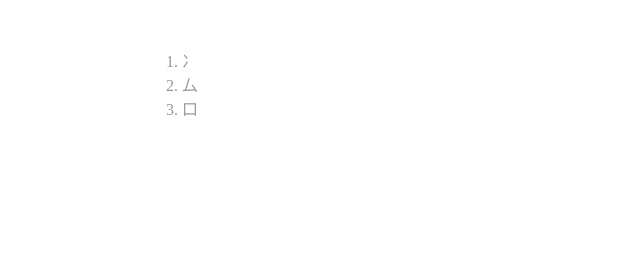
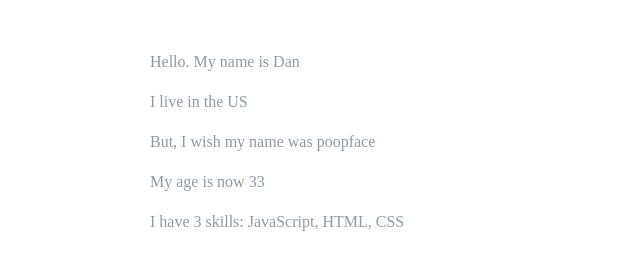
Before and after one commit to danweiner/js-cheatsheets, a plain HTML site: page index.html in a window 1280 px wide. Shown: the whole page, without its empty margins (0-640 px from the left). Drawn offline with nearby package versions, Linux system fonts and the light colour scheme.

Commit message:
added content to array and object sections

```diff
--- a/cheatsheet.js
+++ b/cheatsheet.js
@@ -348,28 +348,175 @@ Arrays
 
 
 
-function printList( list ) {
-  var listHTML = '<ol>';
-  for (var i = 0; i < list.length; i += 1) {
-    listHTML += '<li>' + list[i] + '</li>';
-  }
-  listHTML += '</ol>';
-  print(listHTML);
-}
+// function printList( list ) {
+//   var listHTML = '<ol>';
+//   for (var i = 0; i < list.length; i += 1) {
+//     listHTML += '<li>' + list[i] + '</li>';
+//   }
+//   listHTML += '</ol>';
+//   print(listHTML);
+// }
 
-function print(html) {
-  document.write(html);
-}
+// function print(html) {
+//   document.write(html);
+// }
 
-var 冶 = [];
-冶.push("厶", "口");
-冶.unshift("冫");
+// var 冶 = [];
+// 冶.push("厶", "口");
+// 冶.unshift("冫");
 
-printList (冶);
+// printList (冶);
 
-var 総 = ["糸", "公"];
-総.push("心");
-console.log(総);
+// var 総 = ["糸", "公"];
+// 総.push("心");
+// console.log(総);
+
+
+//removing items from arrays
+
+//.shift - remove from beginning
+//.pop - remove from end
+
+
+
+//using for loops with arrays
+
+// var students = ['s', 'l', 'j', 'p'];
+// for (var i = 0; i < students.length; i += 1) {
+// 	console.log(students[i]);
+// }
+
+
+// //printing an array as an ordered list
+// var playList = [
+//   'I Did It My Way',
+//   'Respect',
+//   'Imagine',
+//   'Born to Run',
+//   'Louie Louie',
+//   'Maybellene'
+// ];
+
+// function print(message) {
+//   document.write(message);
+// }
+
+// function printList(list) {
+// 	var listHTML = '<ol>';
+// 	for (var i = 0; i < list.length; i += 1) {
+// 		listHTML += '<li>' + list[i] + '</li>';
+// 	}
+// 	listHTML += '</ol>';
+// 	print(listHTML);
+// }
+
+// printList(playList);
+
+
+
+//useful array methods
+
+//.join
+//.concat (add one list to another)
+//.indexOf (find if an item is in an array)
+
+// var inStock = [ 'apples', 'eggs', 'milk', 'cookies', 'cheese', 'bread', 'lettuce', 'carrot', 'broccoli', 'pizza', 'potato', 'crackers', 'onion', 'tofu', 'frozen dinner', 'cucumber'];
+// var search;
+
+// function print(message) {
+//   document.write( '<p>' + message + '</p>');
+// }
+
+// while(true) {
+// 	search = prompt("search our store.  type list, quit to exit");
+// 	search = search.toLowerCase();
+// 	if (search === "quit") {
+// 		break;
+// 	} else if (search === 'list') {
+// 		print( inStock.join(', '));
+// 	} else {
+// 		if (inStock.indexOf(search) > -1){
+// 		print('yes we have ' + search + ' in store');
+// 		} else {
+// 			print(search + ' is not in stock.');
+// 		}
+// 	}
+// }
+
+
+//two dimensional arrays
+
+// var playList = [
+//   ['I did it my way', 'Frank Sinatra'],
+//   ['Respect', 'Aretha Franklin'],
+//   ['Imagine', 'John Lennon']
+// ];
+
+// function print(message) {
+//   document.write(message);
+// }
+
+// function printSongs( songs ) {
+//   var listHTML = '<ol>';
+//   for ( var i = 0; i < songs.length; i += 1) {
+//     listHTML += '<li>' + songs[i][0] + ' by ' + songs[i][1] + '</li>';
+//   }
+//   listHTML += '</ol>';
+//   print(listHTML);
+// }
+
+// printSongs(playList);
+
+
+
+// Build a quiz using 2 dimensional arrays
+
+// var questions = [
+// 	['How many states?', 50],
+// 	['How many continents', 7],
+// 	['how many legs does an insect have', 6]
+// ]
+
+// var correctAnswers = 0;
+// var question;
+// var answer;
+// var response;
+// var correct = [];
+// var wrong = [];
+
+// function print(message) {
+//   var outputDiv = document.getElementById("output");
+//   outputDiv.innerHTML = message;
+// }
+
+// function buildList(arr) {
+// 	var listHTML = "<ol>";
+// 		for (var i = 0; i < arr.length; i += 1) {
+// 			listHTML += "<li>" + arr[i] + "</li>";
+// 		}
+// 		listHTML += "</ol>";
+// 		return listHTML;
+// }
+
+// for (var i =0; i < questions.length; i += 1) {
+// 	question = questions[i][0];
+// 	answer = questions[i][1];
+// 	response = parseInt(prompt(question));
+// 	if (response === answer) {
+// 		correctAnswers += 1;
+// 		correct.push(question);
+// 	} else {
+// 		wrong.push(question);
+// 	}
+// }
+// html = "You got " + correctAnswers + " question(s) right";
+// html += "<h2>You got these questions correct:</h2>";
+// html += buildList(correct);
+// html += "<h2>You got these questions wrong:</h2>";
+// html += buildList(wrong);
+// print(html);
+
+
 
 
 
@@ -382,3 +529,27 @@ Objects
 // document.write(冶1.components[0]);
 
 // console.log(冶1.components[0]);
+
+var person = {
+	name: "Dan",
+	country: "US",
+	age: 32,
+	TreehouseStudent: true,
+	skills: ["JavaScript", "HTML", "CSS"]
+}
+
+
+function print(message) {
+  var div = document.getElementById('output');
+  div.innerHTML = message;
+}
+
+var message = "<p> Hello. My name is " + person.name + "</p>";
+message += "<p>I live in the " + person.country + "</p>";
+person.name = "poopface";
+message += "<p>But, I wish my name was " + person.name + "</p>";
+person.age += 1;
+message += "<p>My age is now " + person.age + "</p>";
+message += "<p>I have " + person.skills.length + " skills: " ;
+message += person.skills.join(", ") + "</p>";
+print(message);
--- a/index.html
+++ b/index.html
@@ -7,7 +7,7 @@
 	<link rel="stylesheet" href="style.css">
 </head>
 <body>
-<div id="listDiv">
+<div id="output">
 
 </div>
 
```
